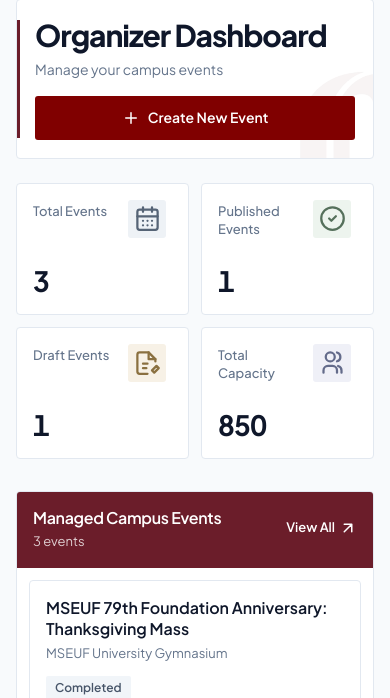
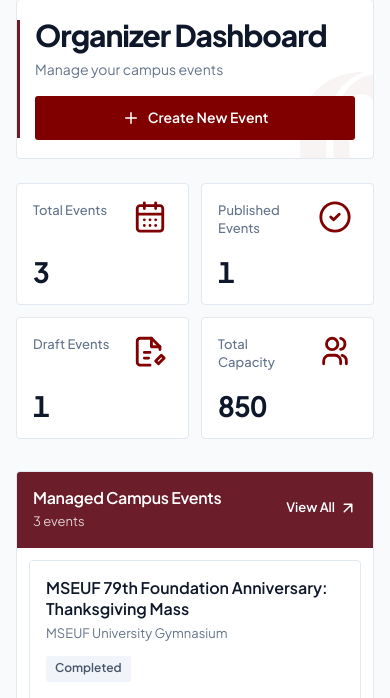
Before and after one commit to lucifron28/Ingress, a Laravel app: page /organizer/dashboard in a window 390 px wide. Shown: the part 82-780 px from the top of the page. Run offline with Laravel 12, Linux system fonts and the light colour scheme; a user stored in the database is signed in; data comes from the database, SQL or seed files in the repository; data that the repository does not hold is empty; style sheets or scripts are compiled from the project's sources; parts of the project's set-up code (start-up, migrations or seed data) failed here and were passed over.

Commit message:
style(web): refine dashboard KPI icon hierarchy

```diff
--- a/api/resources/css/app.css
+++ b/api/resources/css/app.css
@@ -875,34 +875,41 @@ tbody tr:hover > th[scope='row'] {
 .stat-card {
     display: grid;
     min-width: 0;
-    min-height: 142px;
-    grid-template-columns: minmax(0, 1fr) 44px;
+    min-height: 128px;
+    grid-template-columns: minmax(0, 1fr) 40px;
     grid-template-rows: auto 1fr;
     align-content: space-between;
     align-items: start;
-    gap: 16px 12px;
-    padding: 18px 20px;
+    gap: 12px;
+    padding: 16px 18px;
     background: var(--surface-white);
     border: 1px solid var(--neutral-border);
     border-radius: var(--radius-card);
 }
 
 .stat-card__icon {
-    display: grid;
-    width: 44px;
-    height: 44px;
+    display: flex;
+    width: 36px;
+    height: 36px;
     grid-column: 2;
     grid-row: 1;
-    place-items: center;
-    color: #475569;
-    background: #f1f5f9;
-    border-radius: var(--radius-control);
-}
-
-.stat-card--slate .stat-card__icon { color: #566476; background: #eef2f6; }
-.stat-card--sage .stat-card__icon { color: #55705b; background: #edf4ee; }
-.stat-card--amber .stat-card__icon { color: #8a7040; background: #f7f1e6; }
-.stat-card--lavender .stat-card__icon { color: #636b8a; background: #eff0f7; }
+    align-items: center;
+    justify-content: center;
+    color: var(--mseuf-maroon);
+    background: transparent;
+    border: 0;
+    box-shadow: none;
+}
+
+.stat-card--slate .stat-card__icon,
+.stat-card--sage .stat-card__icon,
+.stat-card--amber .stat-card__icon,
+.stat-card--lavender .stat-card__icon { color: var(--mseuf-maroon); }
+
+.stat-card__icon .icon {
+    width: 34px;
+    height: 34px;
+}
 
 .stat-card__label {
     grid-column: 1;
@@ -2729,18 +2736,13 @@ tbody tr:hover > th[scope='row'] {
     }
 
     .stat-card {
-        min-height: 132px;
-        padding: 16px;
+        min-height: 122px;
+        padding: 15px 16px;
     }
 
     .stat-card__icon {
-        width: 38px;
-        height: 38px;
-    }
-
-    .stat-card__icon .icon {
-        width: 27px;
-        height: 27px;
+        width: 36px;
+        height: 36px;
     }
 
     .dashboard-events__header {
--- a/api/resources/views/components/stat-card.blade.php
+++ b/api/resources/views/components/stat-card.blade.php
@@ -3,7 +3,7 @@
 <div class="stat-card stat-card--{{ $tone }}">
     <dt class="stat-card__label">{{ $label }}</dt>
     <span class="stat-card__icon" aria-hidden="true">
-        <x-icon :name="$icon" size="30" />
+        <x-icon :name="$icon" size="34" />
     </span>
     <dd class="stat-card__value">{{ $value }}</dd>
 </div>
```
